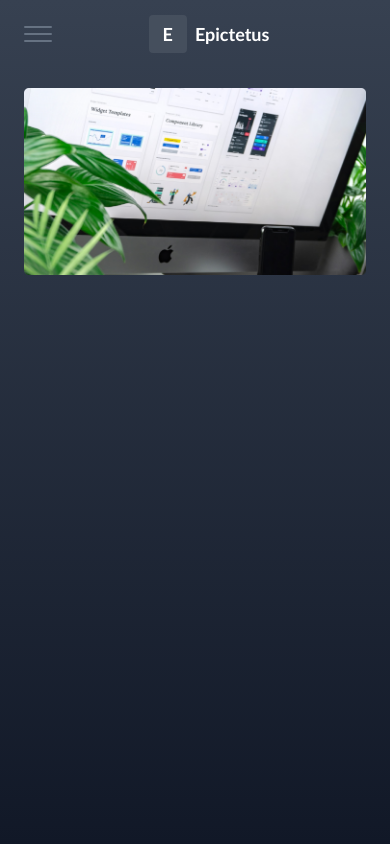
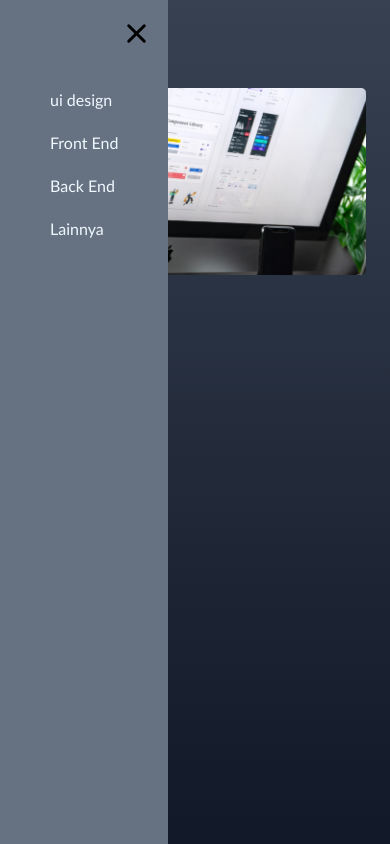
Before and after one commit to howlil/dicoding-archive, a plain HTML site: page belajar-dasar-web/index.html in a window 390 px wide. Both pictures are taken after a click on the element 38 px from the left and 33 px from the top of the page. Shown: the top 844 px of the page. Drawn offline with Linux system fonts and the light colour scheme.

Commit message:
add mobile menu

```diff
--- a/belajar-dasar-web/index.html
+++ b/belajar-dasar-web/index.html
@@ -10,19 +10,19 @@
     <header>
       <nav>
         <div class="burger">
-          <div class="stik"></div>
-          <div class="stik"></div>
-          <div class="stik"></div>
+          <span class="stik"></span>
+          <span class="stik"></span>
+          <span class="stik"></span>
         </div>
         <div class="brand">
           <h1 class="logo">E</h1>
           <h1>Epictetus</h1>
         </div>
-        <div class="nav-link">
-          <a href="#"> ui design</a>
-          <a href="#"> Front End</a>
-          <a href="#"> Back End</a>
-          <a href="#"> Lainnya</a>
+        <div class="nav-menu">
+          <a class="nav-link"  href="#"> ui design</a>
+          <a nav-link  href="#"> Front End</a>
+          <a nav-link href="#"> Back End</a>
+          <a  nav-link href="#"> Lainnya</a>
         </div>
         <div class="search">
           <img width="16px" src="./img/search.svg" alt="" />
@@ -31,12 +31,14 @@
       </nav>
     </header>
     <main>
-      <section>
-        <article>
-            <img  src="./img/hero.png" alt="">
-        </article>
+        <div id="content">
+            <section>
+                <article>
+                    <img  src="./img/hero.png" alt="">
+                </article>
+              </section>
+        </div>
         <aside></aside>
-      </section>
     </main>
     <script src="index.js"></script>
   </body>
--- a/belajar-dasar-web/index.js
+++ b/belajar-dasar-web/index.js
@@ -0,0 +1,9 @@
+const navmenu = document.querySelector(".nav-menu");
+const burger = document.querySelector(".burger");
+
+burger.addEventListener("click", mobile);
+function mobile ()  {
+  burger.classList.toggle("active");
+  navmenu.classList.toggle("active");
+
+};
--- a/belajar-dasar-web/style.css
+++ b/belajar-dasar-web/style.css
@@ -19,25 +19,37 @@
         cursor: pointer;
     }
 
-    .nav-link {
+    .nav-menu {
         position: absolute;
         flex-direction: column;
         top: 0px;
         left: -190px;
-        background-color: blue;
+        background-color: #667282;
         height: 100vh;
         padding: 90px 50px;
     }
 
+    .nav-menu.active {
+        left: 0;
+    }
+
+    .burger.active{
+        position: absolute;
+        z-index: 100;
+        margin-left:100px ;
+    }
+
     .burger.active .stik:nth-child(2) {
-        opacity: 0px;
+        opacity: 0;
     }
 
     .burger.active .stik:nth-child(1) {
         transform: translateY(8px) rotate(45deg);
+        background-color: black;
     }
 
     .burger.active .stik:nth-child(3) {
+        background-color: black;
         transform: translateY(-8px) rotate(-45deg);
         -webkit-transform: translateY(-8px) rotate(-45deg);
         -moz-transform: translateY(-8px) rotate(-45deg);
@@ -54,7 +66,9 @@
 }
 
 @media screen and (min-width:769px) {
-    header,main {
+
+    header,
+    main {
         margin: auto 50px;
     }
 
@@ -74,7 +88,9 @@
 }
 
 @media screen and (min-width:1000px) {
-    header,main {
+
+    header,
+    main {
         margin: auto 150px;
     }
 
@@ -128,13 +144,16 @@ nav {
 
 .burger {
     display: none;
+    -webkit-transition: all 0.3s ease-in-out;
+    transition: all 0.3s ease-in-out;
+
 }
 
 .stik {
-    width: 28px;
+    width: 25px;
     display: block;
     margin: 5px auto;
-    height: 2px;
+    height: 3px;
     background-color: #667282;
     border-radius: 50px;
     -webkit-border-radius: 50px;
@@ -145,13 +164,15 @@ nav {
     transition: all 0.3s ease-in-out;
 }
 
-.nav-link {
+.nav-menu {
     display: flex;
     gap: 24px;
+    -webkit-transition: all 0.5s ease-in-out;
+    transition: all 0.3s ease-in-out;
 
 }
 
-.nav-link a {
+.nav-menu a {
     text-decoration: none;
     color: aliceblue;
 }
```
